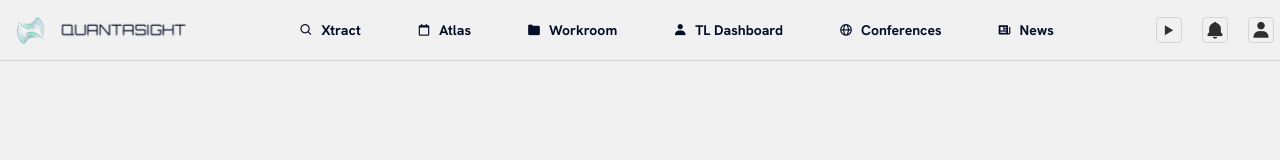
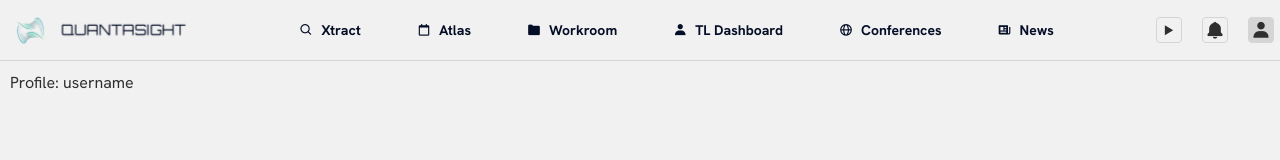
Before and after one commit to SumedhaSinghRathor/QuantaSight, a React (Vite) app: page /user/username in a window 1280 px wide. Shown: the top 160 px of the page. Built offline with nearby package versions, Linux system fonts and the light colour scheme.

Commit message:
add profile page

```diff
--- a/src/App.jsx
+++ b/src/App.jsx
@@ -8,6 +8,7 @@ import Dashboard from "./pages/Dashboard";
 import Conferences from "./pages/Conferences";
 import News from "./pages/News";
 import { ContentProvider } from "./context/ContentContext";
+import Profile from "./pages/Profile";
 
 function App() {
   return (
@@ -22,6 +23,7 @@ function App() {
           <Route path="/dashboard" element={<Dashboard />} />
           <Route path="/conferences" element={<Conferences />} />
           <Route path="/news" element={<News />} />
+          <Route path="/user/:user" element={<Profile />} />
         </Routes>
       </ContentProvider>
     </>
--- a/src/components/Navbar.jsx
+++ b/src/components/Navbar.jsx
@@ -57,7 +57,12 @@ function Navbar() {
       <div className="flex gap-5 text-xl">
         <i className="border border-border rounded hover:bg-border p-0.5 bx bx-play" />
         <i className="border border-border rounded hover:bg-border p-0.5 bx bxs-bell" />
-        <i className="border border-border rounded hover:bg-border p-0.5 bx bxs-user" />
+        <NavLink
+          to="/user/username"
+          className={({ isActive }) =>
+            `bx bxs-user border border-border rounded hover:bg-border p-0.5 ${isActive ? "bg-border" : ""}`
+          }
+        />
       </div>
     </div>
   );
--- /dev/null
+++ b/src/pages/Profile.jsx
@@ -0,0 +1,8 @@
+import { useParams } from "react-router-dom";
+
+function Profile() {
+  const { user } = useParams();
+  return <div className="p-2.5">Profile: {user}</div>;
+}
+
+export default Profile;
```
